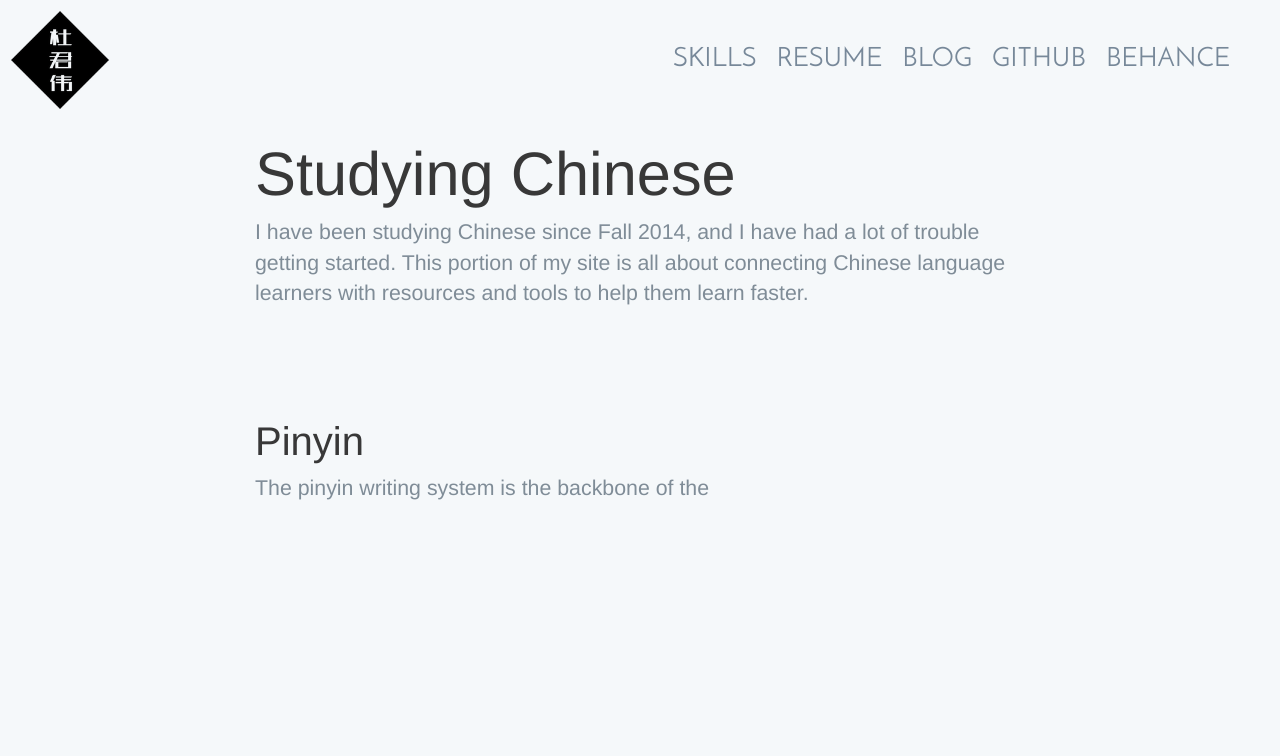
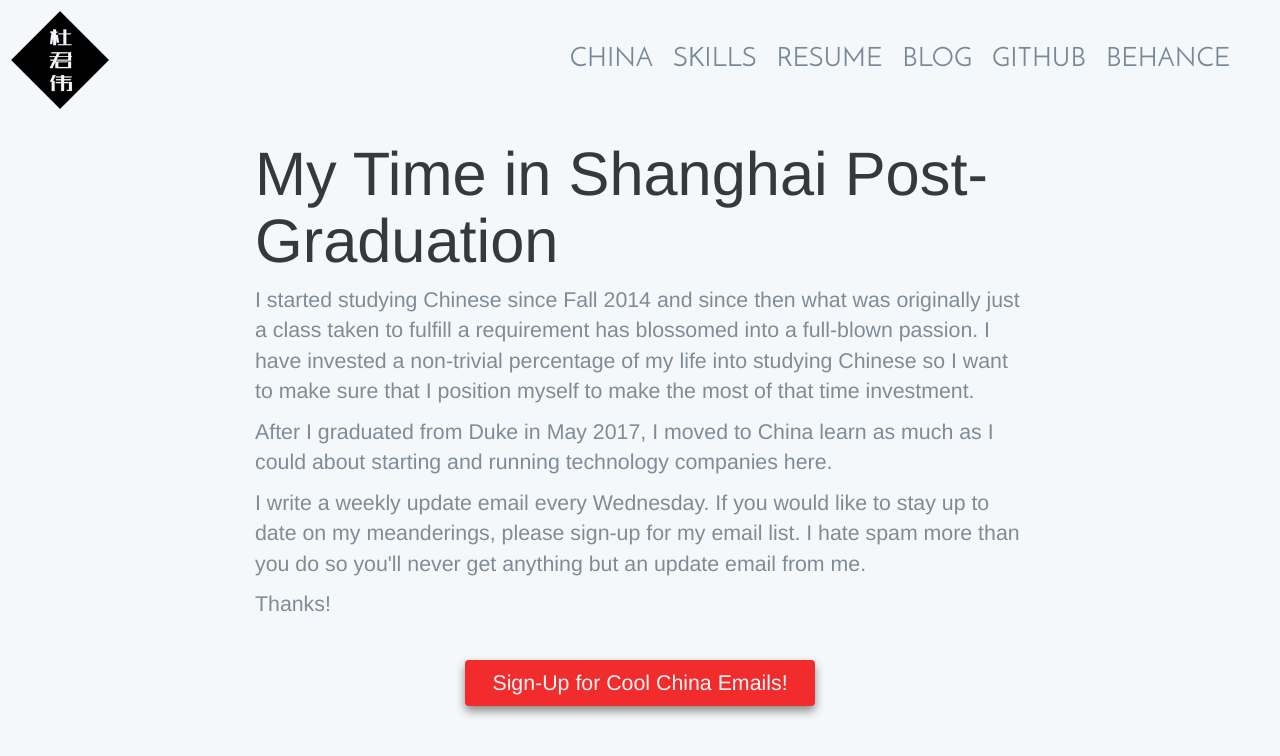
Before and after one commit to TimelyToga/timothyblumberg-web, a Django app: template timothyblumberg/templates/chinese.html in a window 1280 px wide. Shown: the top 756 px of the page. Run offline with Django 3.2, Linux system fonts and the light colour scheme; the template is opened without the code that fills it, so the values that code supplies are empty; some libraries are stand-ins or nearby versions.

Commit message:
Added China CAT and email signup page

```diff
--- a/static/css/chinese.css
+++ b/static/css/chinese.css
@@ -13,3 +13,27 @@ h2 {
 .overhead {
     margin-top: 80px;
 }
+
+.sign-up-button {
+    margin: 0 auto;
+    width: 350px;
+    display: block;
+    text-align: center;
+    background-color: #F22C2C;
+    padding: 8px;
+    font-size: 16pt;
+    border-radius: 4px;
+    color: whitesmoke;
+    box-shadow: 0 5px 10px #888888;;
+}
+
+.sign-up-button:hover {
+    background-color: #EB5050;
+    text-decoration: none;
+    color: white;
+    box-shadow: 0 0 10px #888888;;
+}
+
+.sign-up-button-wrapper {
+    margin: 40px auto;
+}
--- a/static/css/new_lander.css
+++ b/static/css/new_lander.css
@@ -318,3 +318,7 @@ h4 {
     text-align: center;
     margin: 200px auto 0 auto;
 }
+
+#china-text {
+     -webkit-animation-delay: 1.2s;
+}
--- a/timothyblumberg/templates/chinese.html
+++ b/timothyblumberg/templates/chinese.html
@@ -9,17 +9,21 @@
 
 {% block main_outside_container %}
     <div class="intro container">
-        <h1>Studying Chinese</h1>
+        <h1>My Time in Shanghai Post-Graduation</h1>
     </div>
 
     <div class="container">
-        <p>I have been studying Chinese since Fall 2014, and I have had a lot of trouble getting started.
-            This portion of my site is all about connecting Chinese language learners with resources and
-            tools to help them learn faster.</p>
-    </div>
-    <div class="overhead container">
-        <h2>Pinyin</h2>
-        <p>The pinyin writing system is the backbone of the </p>
+        <p>I started studying Chinese since Fall 2014 and since then what was originally just a
+            class taken to fulfill a requirement has blossomed into a full-blown passion.
+            I have invested a non-trivial percentage of my life into studying Chinese so I want
+            to make sure that I position myself to make the most of that time investment.</p>
+        <p>After I graduated from Duke in May 2017, I moved to China learn as much as I could
+            about starting and running technology companies here.</p>
+    <p>I write a weekly update email every Wednesday. If you would like to stay up to date on my meanderings,
+        please sign-up for my email list. I hate spam more than you do so you'll never get anything but
+    an update email from me.</p>
+    <p>Thanks!</p>
+    <div class="sign-up-button-wrapper"><a class="sign-up-button" href="http://eepurl.com/bo94lT">Sign-Up for Cool China Emails!</a></div>
     </div>
 
 {% endblock %}
--- a/timothyblumberg/templates/new_lander.html
+++ b/timothyblumberg/templates/new_lander.html
@@ -55,6 +55,7 @@
 {#            <img class="animated fadeIn" id="name_logo" src="img/tb_V3.0.0-01_sm.png"/>#}
         </a>
         <ul class="animated fadeIn" id="nav_list">
+            <li><a href="/china">CHINA</a></li>
             <li><a href="/skills">SKILLS</a></li>
             <li><a href="/resume">RESUME</a></li>
             <li><a href="https://medium.com/@Tim_Blumberg">BLOG</a></li>
@@ -65,6 +66,7 @@
     {% block main_outside_container %}
         <div class="container" id="body_container">
             {% block main_body %}
+                <p class="animated FadeIn" id="china-text">I'm spending a year in China. Learn more <a href="/china">here</a>.</p>
                 <div class="intro-text">
                     <p class="animated fadeIn" id="intro-hi">Hi.&nbsp;</p>
                     <p class="animated fadeIn" id="intro-im">I'm&nbsp;</p><br>
--- a/timothyblumberg/urls.py
+++ b/timothyblumberg/urls.py
@@ -11,7 +11,7 @@ urlpatterns = patterns('',
     url(r'^resume', 'timothyblumberg.views.resume'),
     url(r'^juneway', 'timothyblumberg.views.juneway'),
     url(r'^about$', 'timothyblumberg.views.about'),
-    url(r'^chinese', 'timothyblumberg.views.chinese'),
+    url(r'^china', 'timothyblumberg.views.china'),
 
     (r'^css/(?P<path>.*)$', 'django.views.static.serve', {'document_root': timothyblumberg.settings.CSS_DIR}),
     (r'^img/(?P<path>.*)$', 'django.views.static.serve', {'document_root': timothyblumberg.settings.IMG_DIR}),
--- a/timothyblumberg/views.py
+++ b/timothyblumberg/views.py
@@ -42,7 +42,7 @@ def about(request):
     return HttpResponse(template.render(context))
 
 
-def chinese(request):
+def china(request):
     template = loader.get_template('chinese.html')
     context = RequestContext(request, {})
     return HttpResponse(template.render(context))
```
